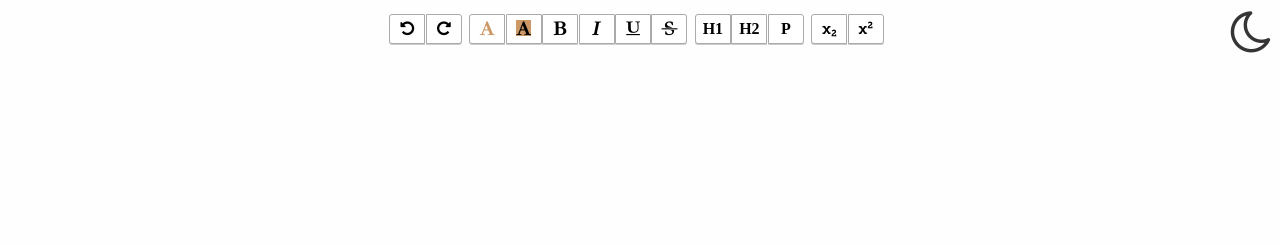
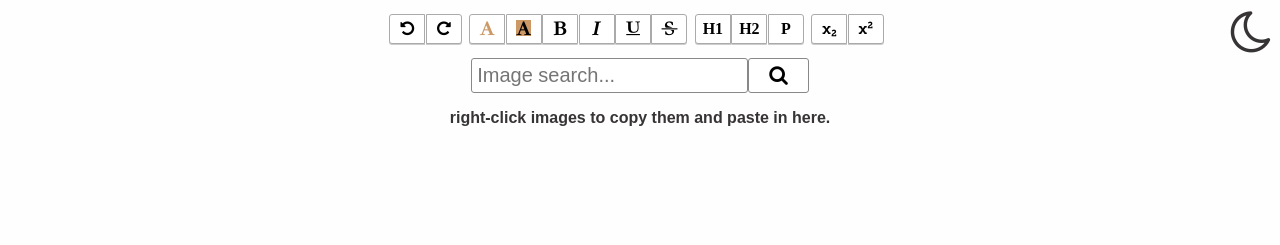
Before and after one commit to chr15m/castpranker.com, a website: page index.html in a window 1280 px wide. Shown: the top 245 px of the page. Drawn offline with nearby package versions, Linux system fonts and the light colour scheme.

Commit message:
Image search box.

```diff
--- a/index.html
+++ b/index.html
@@ -21,7 +21,7 @@
 
       * [x] on-click image selects it
       * [x] add dark mode
-      * [ ] image search box
+      * [x] image search box
 
       * [x] favicon
       * [x] screenshots
@@ -50,7 +50,10 @@
   <a href="#" data-command='p'>P</a>
   <a href="#" data-command='subscript'><i class='fa fa-subscript'></i></a>
   <a href="#" data-command='superscript'><i class='fa fa-superscript'></i></a>
+  <p id="image-search"><input placeholder="Image search..."><button><i class='fa fa-search'></i></button></p>
+  <p>right-click images to copy them and paste in here.</p>
   </div>
+
 
   <div id="theme-switch-wrapper" class="ui">
     <input type="checkbox" id="checkbox" />
--- a/main.js
+++ b/main.js
@@ -34,20 +34,8 @@ $(document).ready(function() {
     document.getSelection().addRange(range);
   });
 
-  /*const toggleSwitch = document.querySelector('.theme-switch input[type="checkbox"]');
+  /*** dark mode ***/
 
-  function switchTheme(e) {
-      if (e.target.checked) {
-          document.documentElement.setAttribute('data-theme', 'dark');
-      }
-      else {
-          document.documentElement.setAttribute('data-theme', 'light');
-      }
-  }
-
-  toggleSwitch.addEventListener('change', switchTheme, false);*/
-
-  console.log(localStorage.getItem('theme'));
   let dark = (localStorage.getItem('theme') == "dark") ? true : false;
 
   function updateThemeState() {
@@ -62,4 +50,11 @@ $(document).ready(function() {
   });
 
   updateThemeState();
+
+  /*** image search ***/
+  // https://duckduckgo.com/?q=hello&t=h_&iax=images&ia=images
+  $("#image-search button").click(function(ev) {
+    const q = $("#image-search input").val();
+    window.open("https://duckduckgo.com/?t=h_&iax=images&ia=images&q=" + q);
+  });
 });
--- a/style.css
+++ b/style.css
@@ -61,16 +61,22 @@ body:hover .ui {
   top: 0.25em;
 }
 
-#attribution {
-  text-align: center;
-  position: fixed;
-  bottom: 1em;
-  color: #888;
-  line-height: 1.5em;
+#image-search {
 }
 
-#attribution a {
-  color: var(--hi);
+#image-search input {
+  font-size: 1.25em;
+  padding: 0.25em;
+  border: 1px solid #888;
+  border-radius: 3px;
+}
+
+#image-search button {
+  font-size: 1.25em;
+  padding: 0.25em 1em;
+  background-color: white;
+  border: 1px solid #888;
+  border-radius: 3px;
 }
 
 #theme-switch-wrapper {
@@ -174,3 +180,15 @@ a.palette-item:hover {
   background: #FFF;
   margin-bottom: 2px;
 }
+
+#attribution {
+  text-align: center;
+  position: fixed;
+  bottom: 1em;
+  color: #888;
+  line-height: 1.5em;
+}
+
+#attribution a {
+  color: var(--hi);
+}
```
